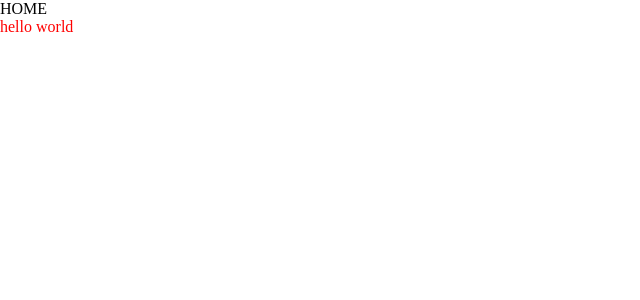
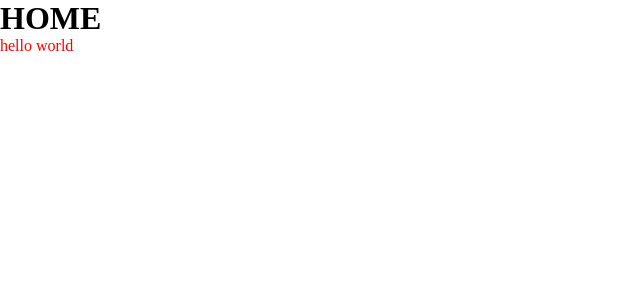
Before and after one commit to xusyang/toyui-webpack-react, a React app: page / in a window 1280 px wide. Shown: the top 300 px of the page, without its empty margins (0-640 px from the left). Built offline with nearby package versions, Linux system fonts and the light colour scheme.

Commit message:
chore: 支持less

```diff
--- a/package.json
+++ b/package.json
@@ -19,6 +19,8 @@
     "babel-loader": "^8.2.5",
     "css-loader": "^6.7.1",
     "html-webpack-plugin": "^5.5.0",
+    "less": "^4.1.3",
+    "less-loader": "^11.0.0",
     "style-loader": "^3.3.1",
     "typescript": "^4.7.4",
     "webpack": "^5.74.0",
--- /dev/null
+++ b/src/home.less
@@ -0,0 +1,4 @@
+.home {
+  font-size: 32px;
+  font-weight: 800;
+}
--- a/src/home.tsx
+++ b/src/home.tsx
@@ -1,3 +1,5 @@
+import './home.less'
+
 export default () => {
-  return <div>HOME</div>
+  return <div className="home">HOME</div>
 }
--- a/webpack.config.js
+++ b/webpack.config.js
@@ -10,6 +10,10 @@ module.exports = {
       {
         test: /\.css$/,
         use: ['style-loader', 'css-loader'],
+      },
+      {
+        test: /\.less$/,
+        use: ['style-loader', 'css-loader', 'less-loader'],
       },
       {
         test: /\.[j|t]sx$/,
```
Also changed, not shown: 1 other file (tests, documents, lock files or other folders).
